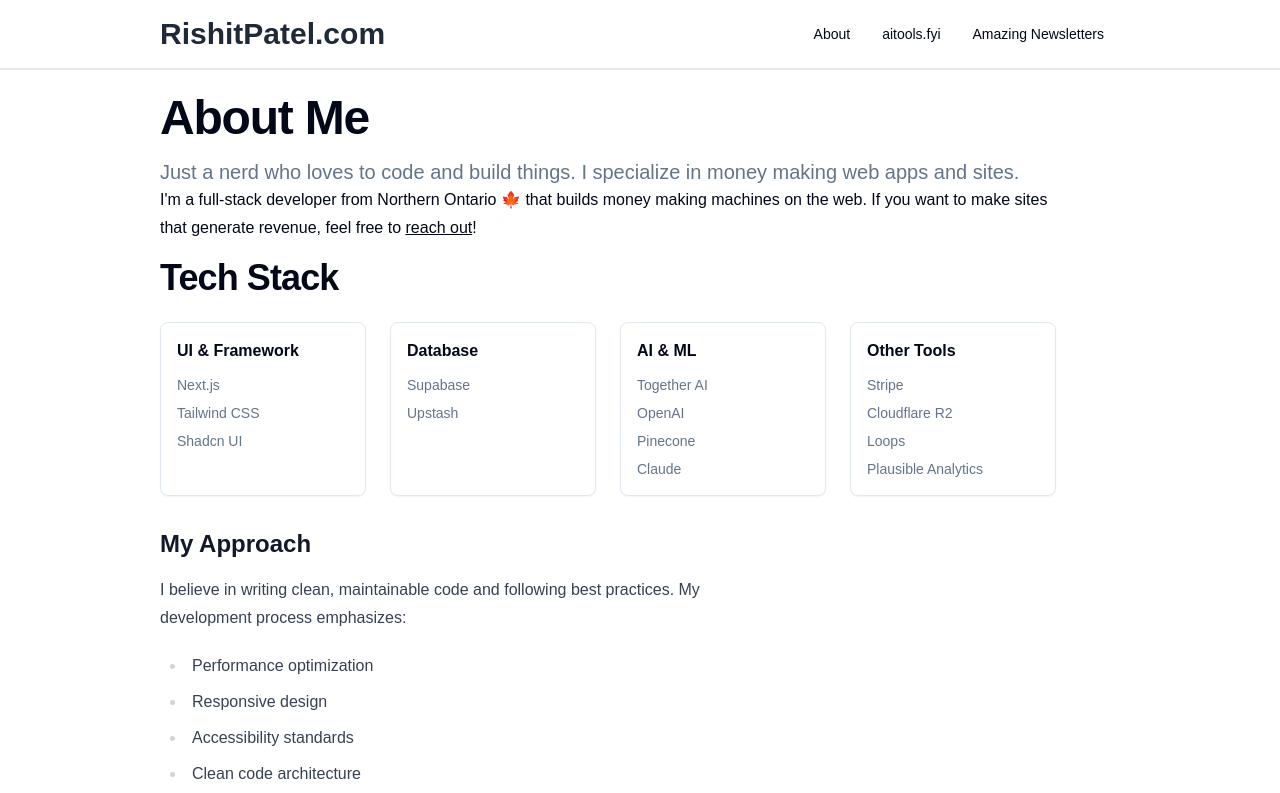
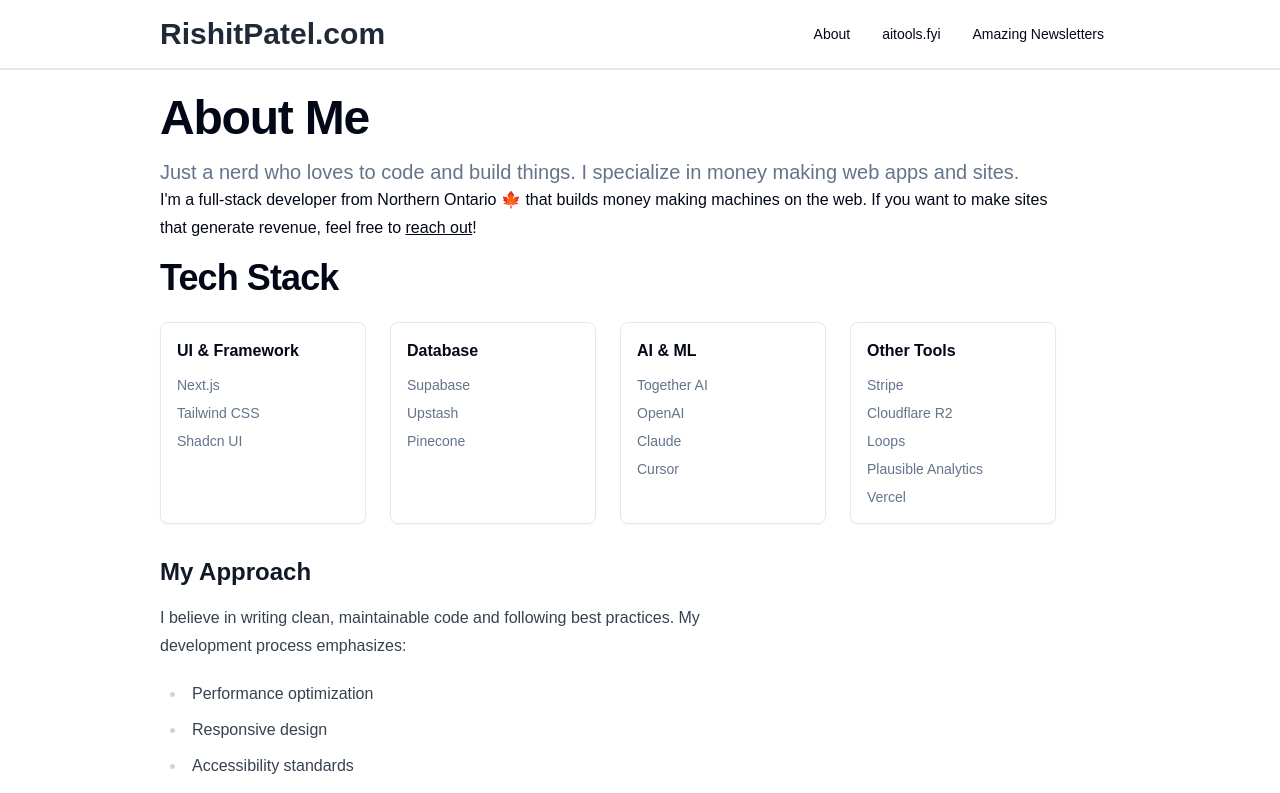
Before and after one commit to imrishit98/rishitpatel.com, a Next.js app: page /about in a window 1280 px wide. Shown: the top 793 px of the page. Built offline with nearby package versions, Linux system fonts and the light colour scheme; a web font is replaced by a local one.

Commit message:
Update AI and database technology stacks in Skills component

```diff
--- a/src/components/ui/about/skills.js
+++ b/src/components/ui/about/skills.js
@@ -6,9 +6,9 @@ import Link from 'next/link';
 
 const skills = {
   ui: ['Next.js', 'Tailwind CSS', 'Shadcn UI'],
-  database: ['Supabase', 'Upstash'],
-  ai: ['Together AI', 'OpenAI', 'Pinecone', 'Claude'],
-  other: ['Stripe', 'Cloudflare R2', 'Loops', 'Plausible Analytics'],
+  database: ['Supabase', 'Upstash', 'Pinecone'],
+  ai: ['Together AI', 'OpenAI', 'Claude', 'Cursor'],
+  other: ['Stripe', 'Cloudflare R2', 'Loops', 'Plausible Analytics', 'Vercel'],
 };
 
 export function Skills() {
```
